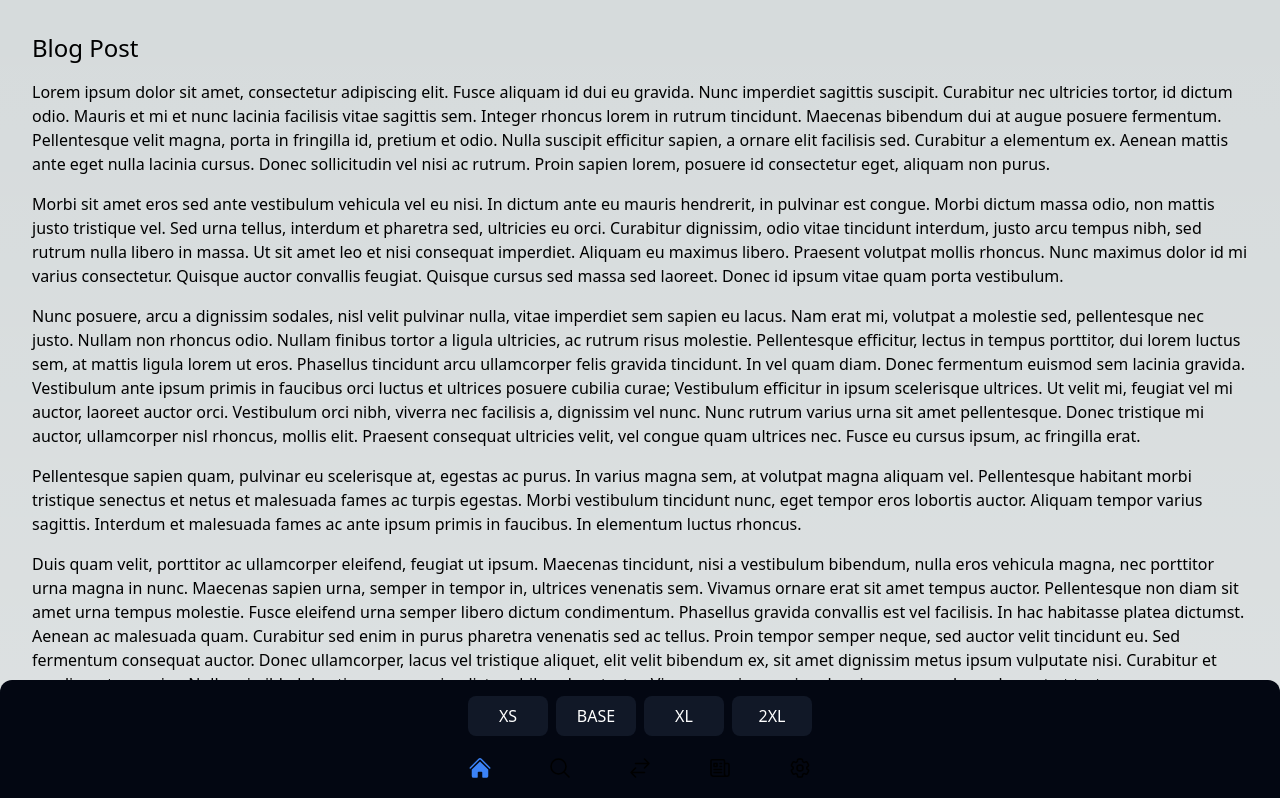
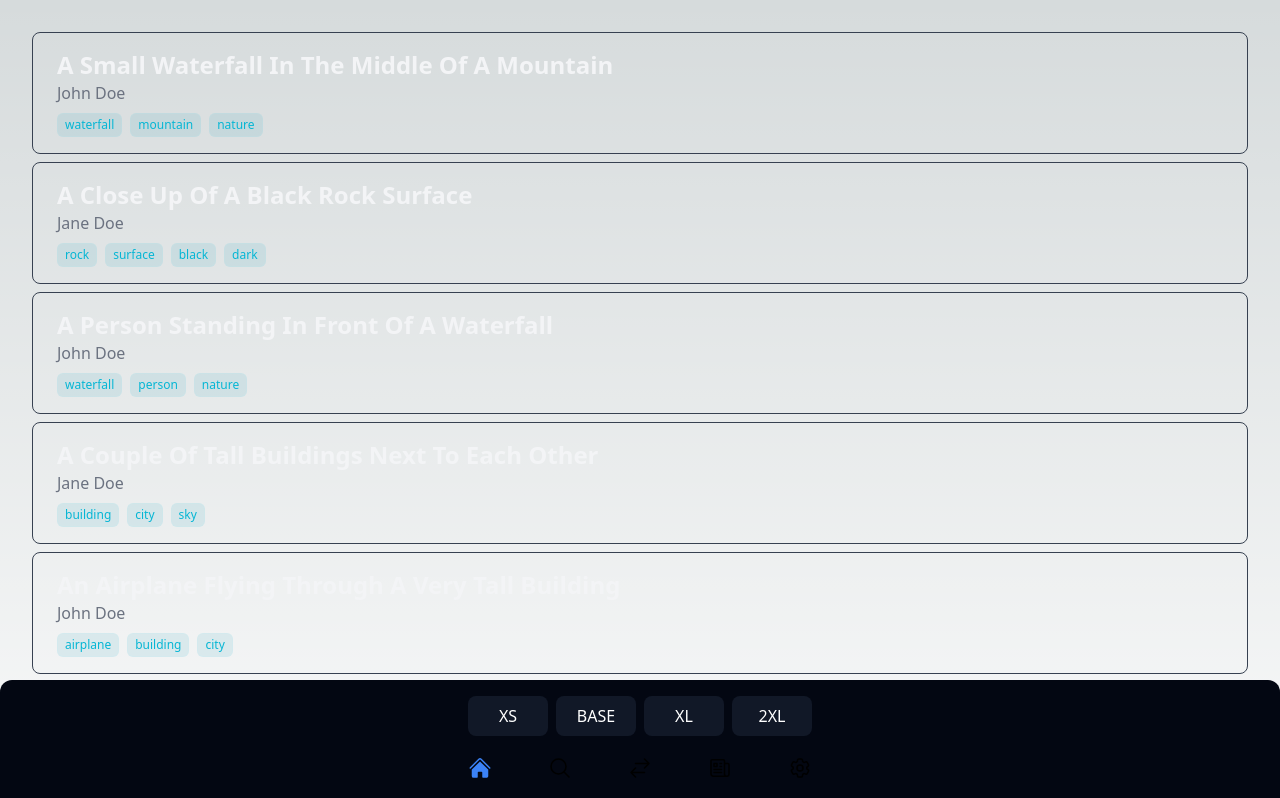
Before and after one commit to christoff-linde/alt-accessibility-web, a Next.js app: page /blog in a window 1280 px wide. Shown: the top 798 px of the page. Built offline with nearby package versions, Linux system fonts and the light colour scheme; a web font is replaced by a local one.

Commit message:
style: update styling for MinimalBlogPost cards
Additionally:
- added type for PostData
- added MinimalBlogPost
- added component for tags

```diff
--- a/app/blog/page.tsx
+++ b/app/blog/page.tsx
@@ -1,11 +1,25 @@
-import BlogPost from '../components/BlogPost';
+import Link from 'next/link';
+import TagContainer from '../components/Tags';
 import { postData } from '../page';
+import { PostData } from '../types';
+
+const MinimalBlogPost = ({ postData }: { postData: PostData }) => {
+  return (
+    <Link href={`/blog/${postData.id}`}>
+      <div className='rounded-lg border border-gray-700 px-6 py-4 transition-colors hover:border-blue-500 hover:bg-slate-900'>
+        <h1 className='text-2xl font-bold text-gray-100'>{postData.title}</h1>
+        <p className='text-gray-500'>{postData.author}</p>
+        <TagContainer data={postData.tags} />
+      </div>
+    </Link>
+  );
+};
 
 const BlogPage = async () => {
   return (
-    <div>
+    <div className='flex flex-col gap-2'>
       {postData.map((post) => (
-        <BlogPost key={`blog-post-${post.id}`} />
+        <MinimalBlogPost key={`blog-post-${post.id}`} postData={post} />
       ))}
     </div>
   );
--- a/app/components/DynamicBlogPost.tsx
+++ b/app/components/DynamicBlogPost.tsx
@@ -6,6 +6,7 @@ import { useParams } from 'next/navigation';
 import { TypedUseSelectorHook, useSelector } from 'react-redux';
 import { postData } from '../page';
 import { RootState } from '../store';
+import TagContainer from './Tags';
 
 const lorem = [
   'Lorem ipsum dolor sit amet, consectetur adipiscing elit. Fusce aliquam id dui eu gravida. Nunc imperdiet sagittis suscipit. Curabitur nec ultricies tortor, id dictum odio. Mauris et mi et nunc lacinia facilisis vitae sagittis sem. Integer rhoncus lorem in rutrum tincidunt. Maecenas bibendum dui at augue posuere fermentum. Pellentesque velit magna, porta in fringilla id, pretium et odio. Nulla suscipit efficitur sapien, a ornare elit facilisis sed. Curabitur a elementum ex. Aenean mattis ante eget nulla lacinia cursus. Donec sollicitudin vel nisi ac rutrum. Proin sapien lorem, posuere id consectetur eget, aliquam non purus.',
@@ -31,16 +32,7 @@ const DynamicBlogPost = () => {
         <span className='font-normal italic'>written by </span>
         {data.author}
       </h2>
-      <div className='mt-2 flex gap-2'>
-        {data.tags.map((tag) => (
-          <span
-            key={`post-title-tag-${tag}`}
-            className='inline-flex items-center rounded-md bg-cyan-600/10 px-2 py-1 text-xs font-medium text-cyan-500 ring-1 ring-inset ring-cyan-200/10'
-          >
-            {tag}
-          </span>
-        ))}
-      </div>
+      <TagContainer data={data.tags} />
       <Image
         className='mt-4 h-96 w-full rounded-lg object-cover'
         src={url}
--- /dev/null
+++ b/app/components/Tags.tsx
@@ -0,0 +1,16 @@
+const TagContainer = ({ data }: { data: string[] }) => {
+  return (
+    <div className='mt-2 flex gap-2'>
+      {data.map((tag) => (
+        <span
+          key={`post-title-tag-${tag}`}
+          className='inline-flex items-center rounded-md bg-cyan-600/10 px-2 py-1 text-xs font-medium text-cyan-500 ring-1 ring-inset ring-cyan-200/10'
+        >
+          {tag}
+        </span>
+      ))}
+    </div>
+  );
+};
+
+export default TagContainer;
--- a/app/components/card.tsx
+++ b/app/components/card.tsx
@@ -2,6 +2,7 @@ import Image from 'next/image';
 import { Suspense } from 'react';
 import Loading from '../loading';
 import Link from 'next/link';
+import TagContainer from './Tags';
 
 interface CardProps {
   imageId: string;
@@ -36,16 +37,7 @@ const Card = ({ imageId, title, tags, author }: CardProps) => {
               Lorem ipsum dolor sit amet consectetur adipisicing elit.
               Repudiandae placeat cupiditate esse non corrupti ullam modi
             </p>
-            <div className='mt-1 flex gap-2'>
-              {tags.map((tag) => (
-                <span
-                  key={`post-title-tag-${tag}`}
-                  className='inline-flex items-center rounded-md bg-cyan-600/10 px-2 py-1 text-xs font-medium text-cyan-500 ring-1 ring-inset ring-cyan-200/10'
-                >
-                  {tag}
-                </span>
-              ))}
-            </div>
+            <TagContainer data={tags} />
           </div>
         </div>
       </Link>
--- a/app/page.tsx
+++ b/app/page.tsx
@@ -1,6 +1,7 @@
 import Card from './components/card';
+import { PostData } from './types';
 
-export const postData = [
+export const postData: PostData[] = [
   {
     id: 'a-small-waterfall-in-the-middle-of-a-mountain-ILPltHaJzOU',
     title: 'A Small Waterfall In The Middle Of A Mountain',
```
Also changed, not shown: app/types.ts (+7 -0 lines).
